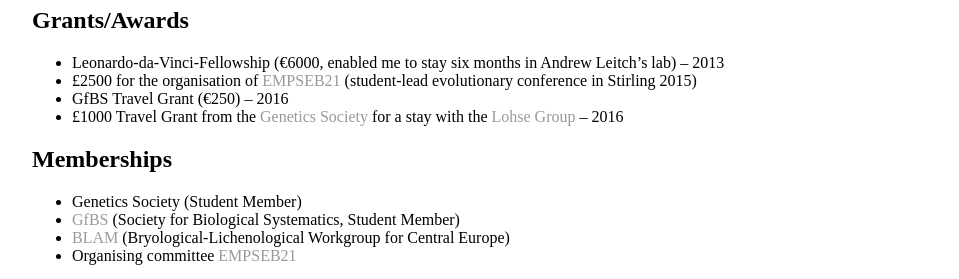
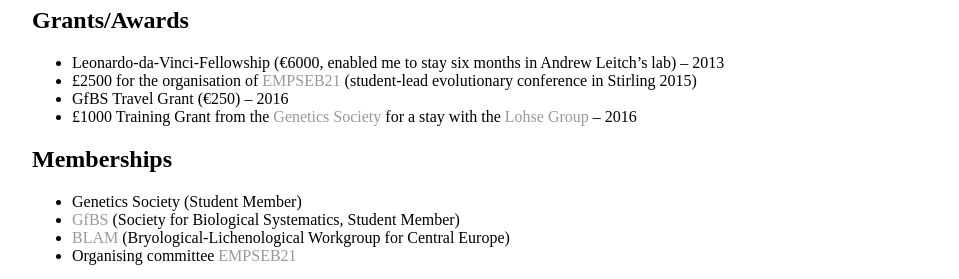
Before and after one commit to hannesbecher/hannesbecher.github.io, a Jekyll site: the page built from cv/index.md, in a window 1280 px wide. Shown: the part 416-695 px from the top of the page, without its empty margins (160-1119 px from the left). Built offline with Jekyll 4.4.1, drawn with Linux system fonts in a browser that asks for light colours.

Commit message:
Update index.md

```diff
--- a/cv/index.md
+++ b/cv/index.md
@@ -16,7 +16,7 @@ title: Hannes Becher - CV
 * Leonardo-da-Vinci-Fellowship (€6000, enabled me to stay six months in Andrew Leitch's lab) -- 2013
 * £2500 for the organisation of [EMPSEB21](http://empseb21.bio.ed.ac.uk/) (student-lead evolutionary conference in Stirling 2015)
 * GfBS Travel Grant (€250) -- 2016
-* £1000 Travel Grant from the [Genetics Society](http://www.genetics.org.uk/) for a stay with the [Lohse Group](http://lohse.bio.ed.ac.uk/) -- 2016
+* £1000 Training Grant from the [Genetics Society](http://www.genetics.org.uk/) for a stay with the [Lohse Group](http://lohse.bio.ed.ac.uk/) -- 2016
 
 ## Memberships
 * Genetics Society (Student Member)
```
